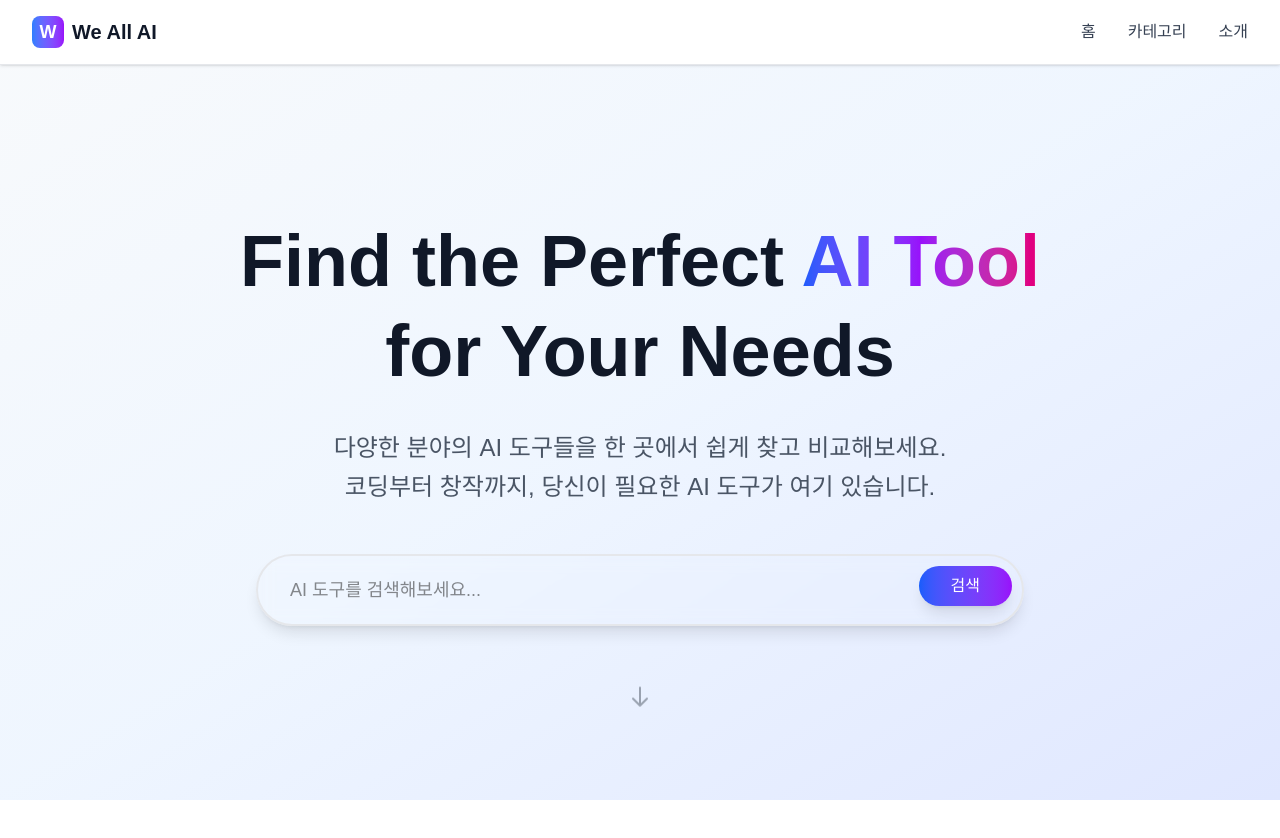
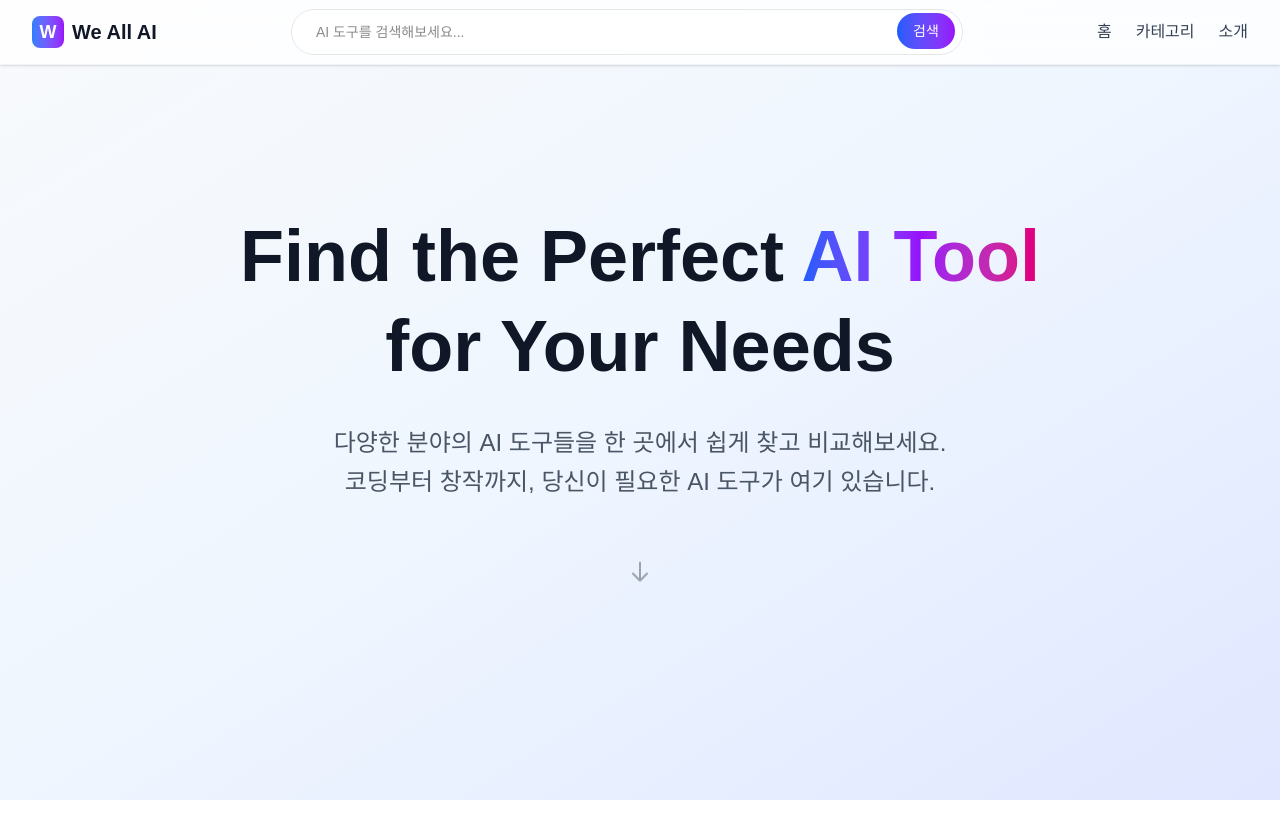
Before and after one commit to JaiIn/we-all-ai, a Next.js app: page / in a window 1280 px wide. Shown: the top 838 px of the page. Built offline with nearby package versions, Linux system fonts and the light colour scheme.

Commit message:
style: 검색창 이동, 헤더 애니메이션

```diff
--- a/app/page.tsx
+++ b/app/page.tsx
@@ -15,11 +15,11 @@ export default function Home() {
       const scrollY = window.scrollY;
       const windowHeight = window.innerHeight;
 
-      // 섹션별 스크롤 위치 계산
-      if (scrollY < windowHeight * 0.8) {
+      // 섹션별 스크롤 위치 계산 - 더 빨리 트리거되도록 조정
+      if (scrollY < windowHeight * 0.3) {
         setCurrentSection(0);
         setIsVisible({ hero: true, stats: false, categories: false });
-      } else if (scrollY < windowHeight * 1.6) {
+      } else if (scrollY < windowHeight * 0.9) {
         setCurrentSection(1);
         setIsVisible({ hero: true, stats: true, categories: false });
       } else {
@@ -51,25 +51,11 @@ export default function Home() {
               </span>{" "}
               <br />for Your Needs
             </h1>
-            <p className="text-xl md:text-2xl text-gray-600 dark:text-gray-300 mb-12 max-w-4xl mx-auto leading-relaxed">
+            <p className="text-xl md:text-2xl text-gray-600 dark:text-gray-300 mb-16 max-w-4xl mx-auto leading-relaxed">
               다양한 분야의 AI 도구들을 한 곳에서 쉽게 찾고 비교해보세요.
               <br className="hidden md:block" />
               코딩부터 창작까지, 당신이 필요한 AI 도구가 여기 있습니다.
             </p>
-
-            {/* 검색바 */}
-            <div className="max-w-3xl mx-auto mb-16">
-              <div className="relative">
-                <input
-                  type="text"
-                  placeholder="AI 도구를 검색해보세요..."
-                  className="w-full px-8 py-5 text-lg border-2 border-gray-200 dark:border-gray-600 rounded-full focus:outline-none focus:ring-4 focus:ring-blue-500/20 focus:border-blue-500 dark:bg-gray-800/50 dark:text-white backdrop-blur-sm shadow-lg"
-                />
-                <button className="absolute right-3 top-3 px-8 py-2 bg-gradient-to-r from-blue-600 to-purple-600 text-white rounded-full hover:from-blue-700 hover:to-purple-700 transition-all duration-300 shadow-lg">
-                  검색
-                </button>
-              </div>
-            </div>
 
             {/* 스크롤 힌트 */}
             <div className="animate-bounce">
--- a/components/Header.tsx
+++ b/components/Header.tsx
@@ -1,17 +1,56 @@
 "use client";
 
 import Link from "next/link";
-import { useState } from "react";
+import { useState, useEffect } from "react";
 
 export default function Header() {
   const [isMenuOpen, setIsMenuOpen] = useState(false);
+  const [isVisible, setIsVisible] = useState(true);
+  const [lastScrollY, setLastScrollY] = useState(0);
+  const [mouseY, setMouseY] = useState(0);
+
+  useEffect(() => {
+    const handleScroll = () => {
+      const currentScrollY = window.scrollY;
+
+      // 스크롤 방향에 따라 헤더 표시/숨김
+      if (currentScrollY > lastScrollY && currentScrollY > 100) {
+        // 아래로 스크롤하고 100px 이상 스크롤했을 때 숨김
+        setIsVisible(false);
+      } else {
+        // 위로 스크롤하거나 상단 근처일 때 표시
+        setIsVisible(true);
+      }
+
+      setLastScrollY(currentScrollY);
+    };
+
+    const handleMouseMove = (e: MouseEvent) => {
+      setMouseY(e.clientY);
+
+      // 마우스가 상단 50px 이내에 있으면 헤더 표시
+      if (e.clientY < 50) {
+        setIsVisible(true);
+      }
+    };
+
+    window.addEventListener('scroll', handleScroll, { passive: true });
+    window.addEventListener('mousemove', handleMouseMove, { passive: true });
+
+    return () => {
+      window.removeEventListener('scroll', handleScroll);
+      window.removeEventListener('mousemove', handleMouseMove);
+    };
+  }, [lastScrollY]);
 
   return (
-    <header className="bg-white dark:bg-gray-800 shadow-sm border-b border-gray-200 dark:border-gray-700">
+    <header className={`fixed top-0 left-0 right-0 z-50 bg-white/80 dark:bg-gray-800/80 backdrop-blur-md shadow-sm border-b border-gray-200/50 dark:border-gray-700/50 transition-transform duration-300 ${
+      isVisible ? 'translate-y-0' : '-translate-y-full'
+    }`}>
       <div className="max-w-7xl mx-auto px-4 sm:px-6 lg:px-8">
         <div className="flex justify-between items-center h-16">
           {/* 로고 */}
-          <Link href="/" className="flex items-center space-x-2">
+          <Link href="/" className="flex items-center space-x-2 flex-shrink-0">
             <div className="w-8 h-8 bg-gradient-to-r from-blue-500 to-purple-600 rounded-lg flex items-center justify-center">
               <span className="text-white font-bold text-lg">W</span>
             </div>
@@ -20,8 +59,22 @@ export default function Header() {
             </span>
           </Link>
 
+          {/* 검색창 - 데스크톱 */}
+          <div className="hidden md:flex flex-1 max-w-2xl mx-8">
+            <div className="relative w-full">
+              <input
+                type="text"
+                placeholder="AI 도구를 검색해보세요..."
+                className="w-full px-6 py-3 text-sm border border-gray-200 dark:border-gray-600 rounded-full focus:outline-none focus:ring-2 focus:ring-blue-500/50 focus:border-blue-500 dark:bg-gray-700/50 dark:text-white backdrop-blur-sm"
+              />
+              <button className="absolute right-2 top-1 px-4 py-2 bg-gradient-to-r from-blue-600 to-purple-600 text-white text-sm rounded-full hover:from-blue-700 hover:to-purple-700 transition-all duration-300">
+                검색
+              </button>
+            </div>
+          </div>
+
           {/* 네비게이션 - 데스크톱 */}
-          <nav className="hidden md:flex items-center space-x-8">
+          <nav className="hidden md:flex items-center space-x-6 flex-shrink-0">
             <Link
               href="/"
               className="text-gray-700 dark:text-gray-300 hover:text-blue-600 dark:hover:text-blue-400 transition-colors"
@@ -45,7 +98,7 @@ export default function Header() {
           {/* 모바일 메뉴 버튼 */}
           <button
             onClick={() => setIsMenuOpen(!isMenuOpen)}
-            className="md:hidden p-2 rounded-md text-gray-700 dark:text-gray-300 hover:bg-gray-100 dark:hover:bg-gray-700"
+            className="md:hidden p-2 rounded-md text-gray-700 dark:text-gray-300 hover:bg-gray-100 dark:hover:bg-gray-700 transition-colors"
           >
             <svg className="w-6 h-6" fill="none" stroke="currentColor" viewBox="0 0 24 24">
               {isMenuOpen ? (
@@ -59,7 +112,22 @@ export default function Header() {
 
         {/* 모바일 메뉴 */}
         {isMenuOpen && (
-          <div className="md:hidden py-4 border-t border-gray-200 dark:border-gray-700">
+          <div className="md:hidden py-4 border-t border-gray-200/50 dark:border-gray-700/50">
+            {/* 모바일 검색창 */}
+            <div className="mb-4">
+              <div className="relative">
+                <input
+                  type="text"
+                  placeholder="AI 도구를 검색해보세요..."
+                  className="w-full px-4 py-3 text-sm border border-gray-200 dark:border-gray-600 rounded-full focus:outline-none focus:ring-2 focus:ring-blue-500/50 focus:border-blue-500 dark:bg-gray-700/50 dark:text-white"
+                />
+                <button className="absolute right-2 top-1 px-3 py-2 bg-gradient-to-r from-blue-600 to-purple-600 text-white text-xs rounded-full">
+                  검색
+                </button>
+              </div>
+            </div>
+
+            {/* 모바일 네비게이션 */}
             <div className="flex flex-col space-y-4">
               <Link
                 href="/"
```
